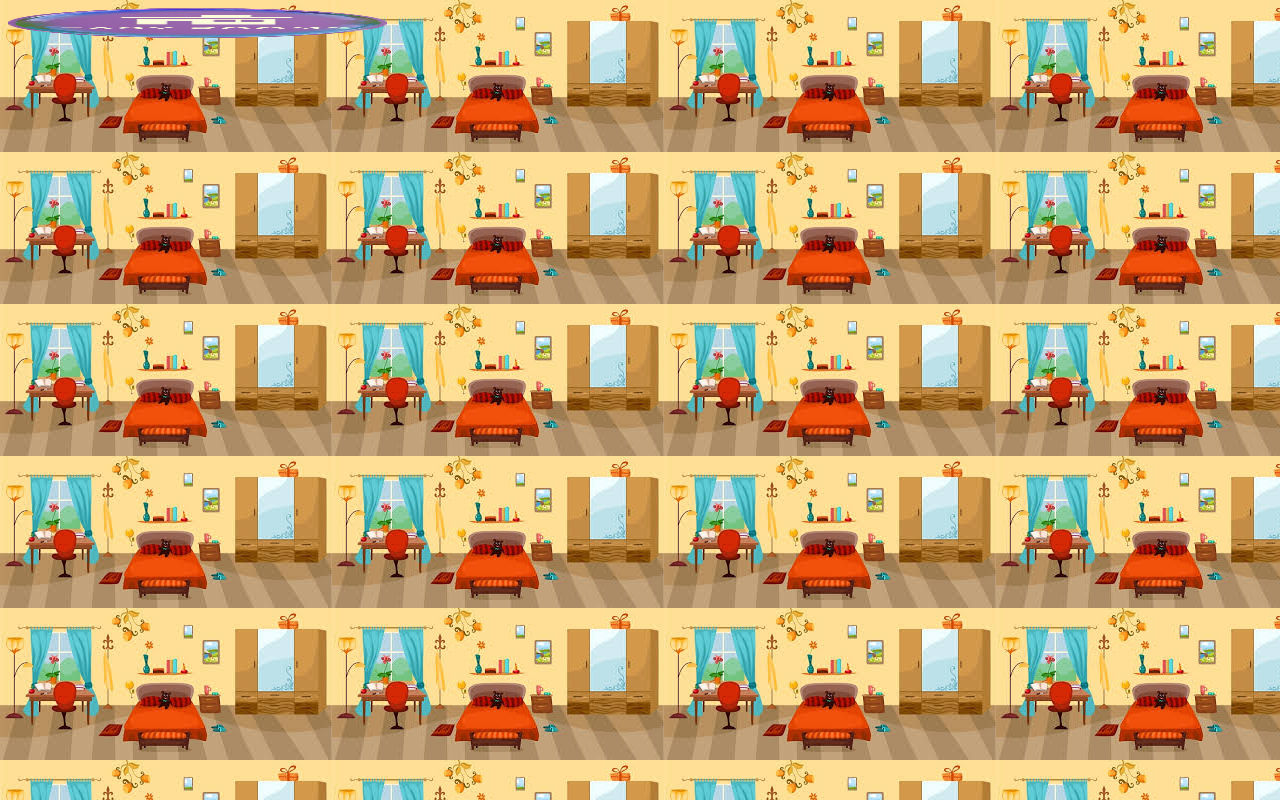
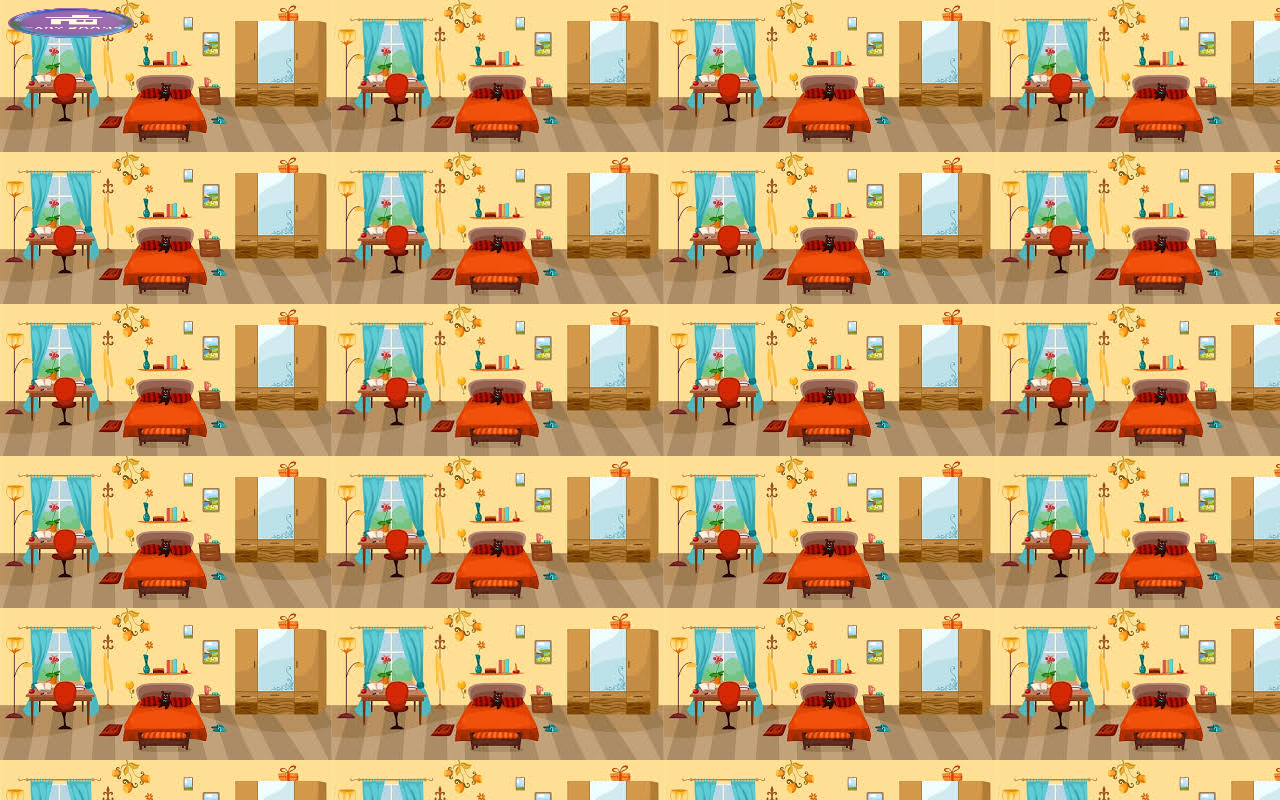
Before and after one commit to opera1918/easy-room, a plain HTML site: page index.html in a window 1280 px wide. Drawn offline with Linux system fonts and the light colour scheme.

Commit message:
Update index.html

```diff
--- a/index.html
+++ b/index.html
@@ -8,7 +8,7 @@
     <script src="Java.js"></script>
   </head>
   <body>
-     <img src="filename.jpg" width="30%" height="30px">
+     <img src="filename.jpg" width="10%" height="30px">
      <Body background="download.jpg">
 
   </body>
```
